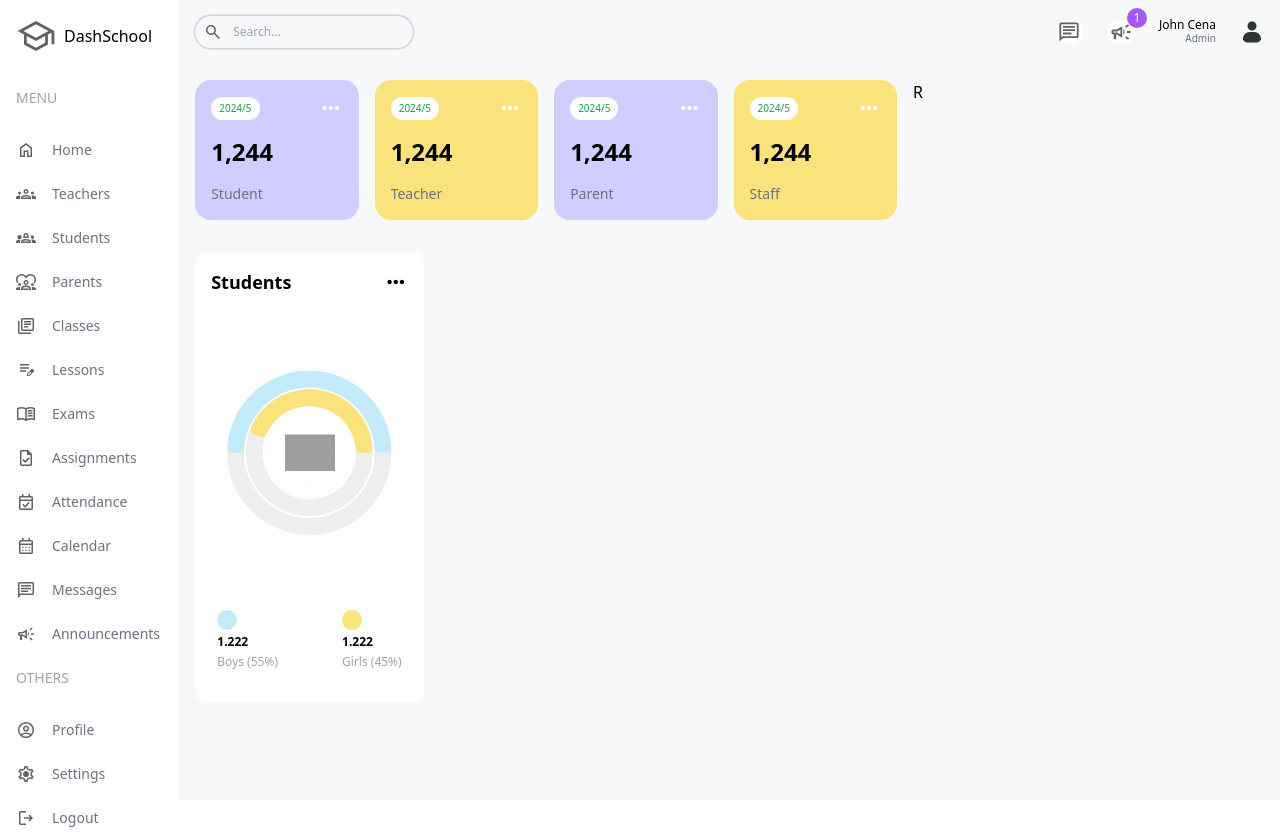
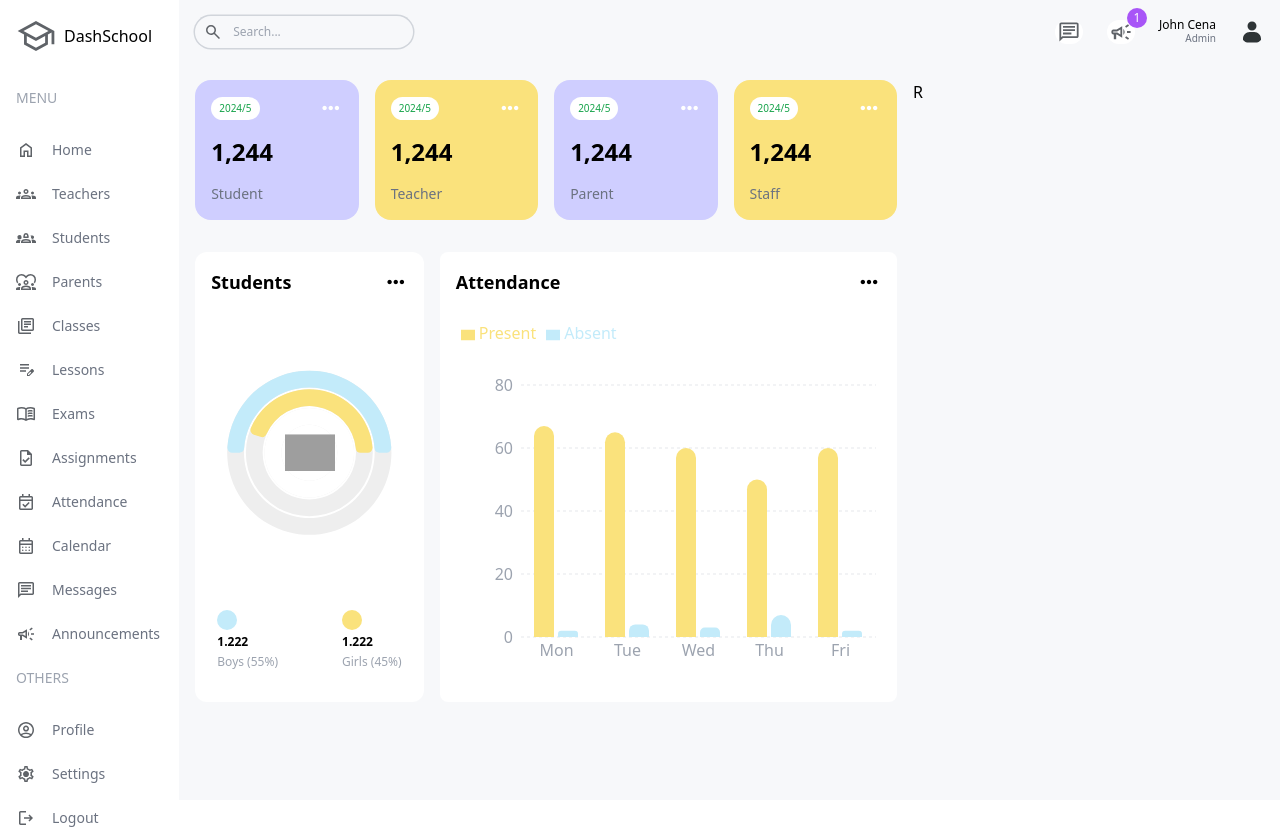
Before and after one commit to lanangksma/school_management_dashboard_nextjs14, a Next.js app: page /admin in a window 1280 px wide. Built offline with nearby package versions, Linux system fonts and the light colour scheme; grey boxes are pictures that could not be loaded.

Commit message:
BarChart

```diff
--- a/src/app/(dashboard)/admin/page.tsx
+++ b/src/app/(dashboard)/admin/page.tsx
@@ -1,5 +1,6 @@
 import UserCard from "@/components/UserCard";
 import CountChart from "@/components/CountChart";
+import AttendanceChart from "@/components/AttendanceChart";
 
 const AdminPage = () => {
     return (
@@ -21,7 +22,9 @@
                             <CountChart/>
                         </div>
                         {/*ATTENDANCE CHART*/}
-                        <div className="w-full lg:w-2/3 h-[450px]"></div>
+                        <div className="w-full lg:w-2/3 h-[450px]">
+                            <AttendanceChart/>
+                        </div>
                     </div>
                     {/*BOTTOM CHARTS*/}
                 </div>
--- /dev/null
+++ b/src/components/AttendanceChart.tsx
@@ -0,0 +1,57 @@
+"use client"
+
+import {BarChart, Bar, Rectangle, XAxis, YAxis, CartesianGrid, Tooltip, Legend, ResponsiveContainer} from 'recharts';
+
+const data = [
+    {
+        name: 'Mon',
+        Present: 67,
+        Absent: 2,
+    },
+    {
+        name: 'Tue',
+        Present: 65,
+        Absent: 4,
+    },
+    {
+        name: 'Wed',
+        Present: 60,
+        Absent: 3,
+    },
+    {
+        name: 'Thu',
+        Present: 50,
+        Absent: 7,
+    },
+    {
+        name: 'Fri',
+        Present: 60,
+        Absent: 2,
+    },
+];
+
+const AttendanceChart = () => {
+    return (
+        <div className="bg-white rounded-lg p-4 h-full">
+            {/*TITLE*/}
+            <div className="flex justify-between items-center">
+                <h1 className="text-lg font-semibold">Attendance</h1>
+                <span className="material-symbols-outlined text-black">more_horiz</span>
+            </div>
+            {/*CHART*/}
+            <ResponsiveContainer width="100%" height="90%">
+                <BarChart width={500} height={300} data={data} barSize={20}>
+                    <CartesianGrid strokeDasharray="3 3" vertical={false} stroke="#E5E7EB"/>
+                    <XAxis dataKey="name" axisLine={false} tick={{fill: "#9CA3AF"}} tickLine={false} />
+                    <YAxis axisLine={false} tick={{fill: "#9CA3AF"}} tickLine={false}/>
+                    <Tooltip contentStyle={{borderRadius: "10px", borderColor: "lightgray"}}/>
+                    <Legend align="left" verticalAlign="top" wrapperStyle={{paddingTop: "20px", paddingBottom: "40px"}}/>
+                    <Bar dataKey="Present" fill="#FAE27C" radius={[10,10,0,0]}/>
+                    <Bar dataKey="Absent" fill="#C3EBFA" radius={[10,10,0,0]}/>
+                </BarChart>
+            </ResponsiveContainer>
+        </div>
+    );
+};
+
+export default AttendanceChart;
```
